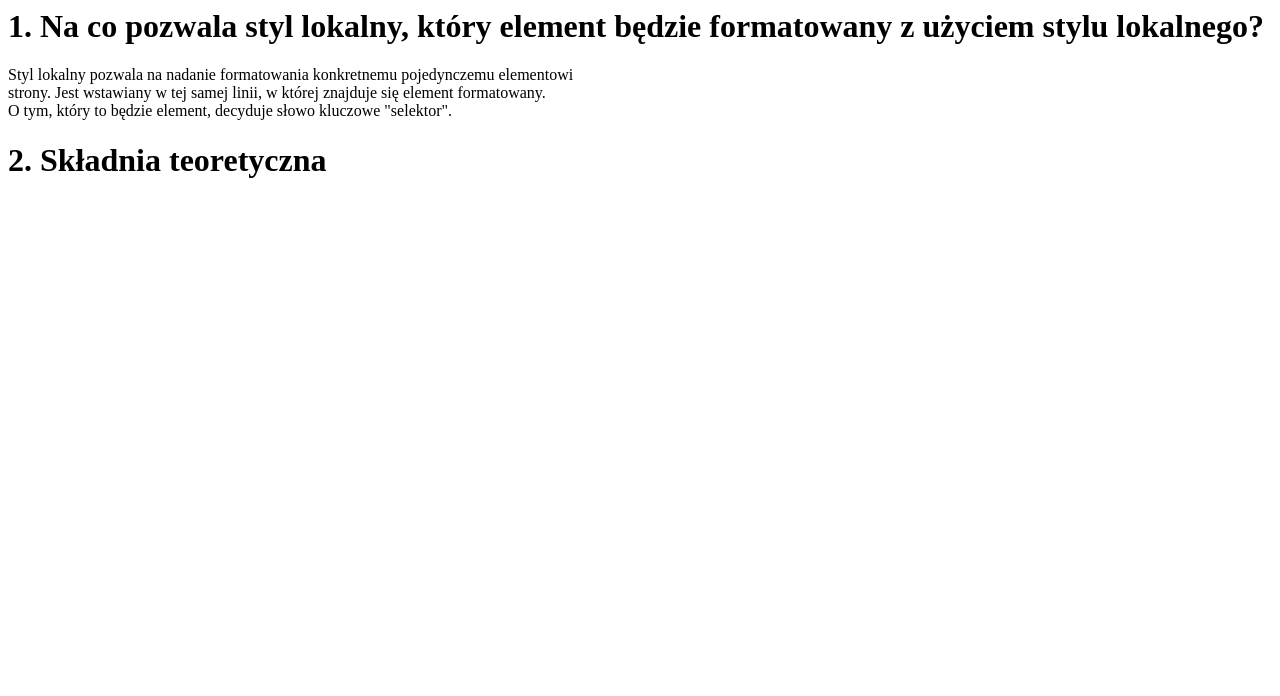
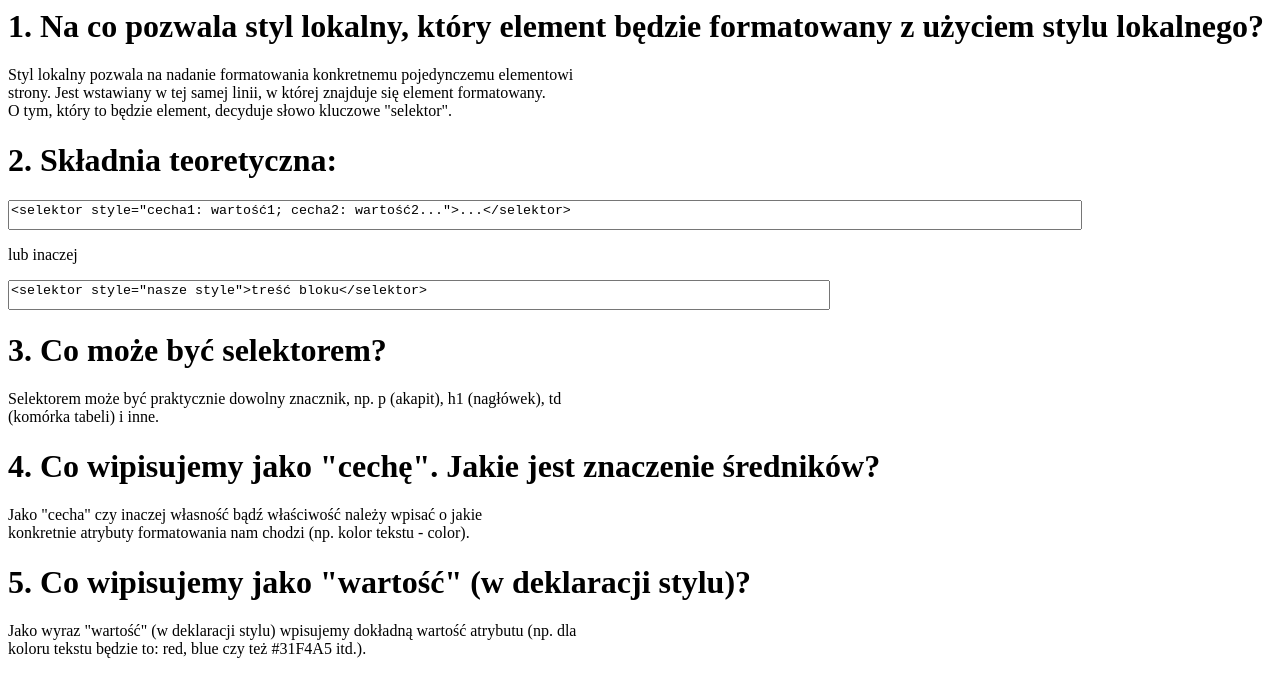
Before and after one commit to Belkotel/CSS, a plain HTML site: page katl_z7.html in a window 1280 px wide. Drawn offline with Linux system fonts and the light colour scheme.

Commit message:
Add files via upload

```diff
--- a/katl_z7.html
+++ b/katl_z7.html
@@ -1,12 +1,36 @@
 <html lang="pl-PL">
 	<head>
 		<META HTTP-EQUIV="content-type" CONTENT="text/html"; CHARSET="utf-8">
+            <style>
+                .teoria {
+                    width: 85%;
+                    height: 30px;
+                    resize: none;
+                }
+                .teoria2 {
+                    width: 65%;
+                    height: 30px;
+                    resize: none;
+                }
+            </style>
 	</head>
     <body>
         <h1>1. Na co pozwala styl lokalny, który element będzie formatowany z użyciem stylu lokalnego?</h1>
         <p>Styl lokalny pozwala na nadanie formatowania konkretnemu pojedynczemu elementowi<br>
         strony. Jest wstawiany w tej samej linii, w której znajduje się element formatowany.<br>
         O tym, który to będzie element, decyduje słowo kluczowe "selektor".</p>
-        <h1>2. Składnia teoretyczna</h1>
+        <h1>2. Składnia teoretyczna:</h1>
+        <textarea class="teoria"><selektor style="cecha1: wartość1; cecha2: wartość2...">...</selektor></textarea>
+        <p>lub inaczej</p>
+        <textarea class="teoria2"><selektor style="nasze style">treść bloku</selektor></textarea>
+        <h1>3. Co może być selektorem?</h1>
+        <p>Selektorem może być praktycznie dowolny znacznik, np. p (akapit), h1 (nagłówek), td <br>
+        (komórka tabeli) i inne.</p>
+        <h1>4. Co wipisujemy jako "cechę". Jakie jest znaczenie średników?</h1>
+        <p>Jako "cecha" czy inaczej własność bądź właściwość należy wpisać o jakie <br>
+        konkretnie atrybuty formatowania nam chodzi (np. kolor tekstu - color).</p>
+        <h1>5. Co wipisujemy jako "wartość" (w deklaracji stylu)?</h1>
+        <p>Jako wyraz "wartość" (w deklaracji stylu) wpisujemy dokładną wartość atrybutu (np. dla <br>
+        koloru tekstu będzie to: red, blue czy też #31F4A5 itd.).</p>
     </body>
 </html>
```
